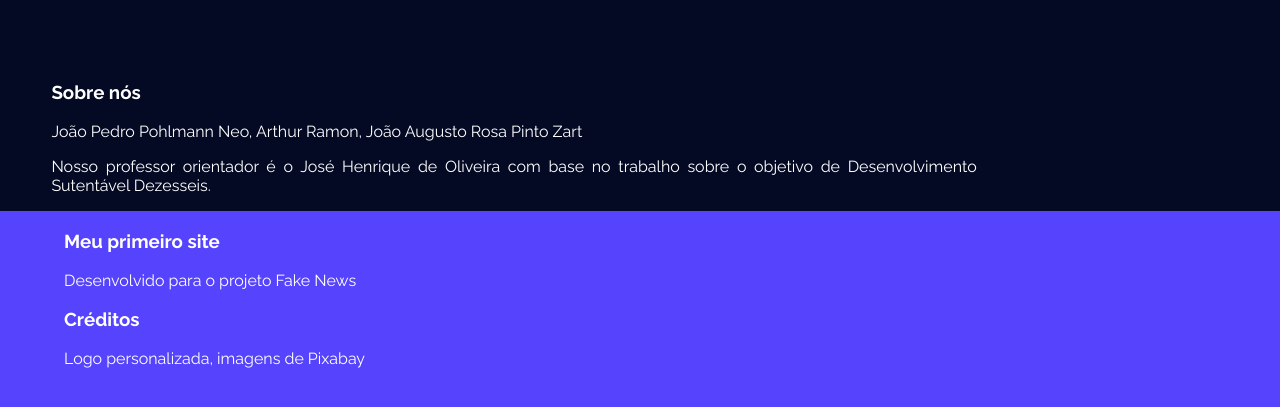
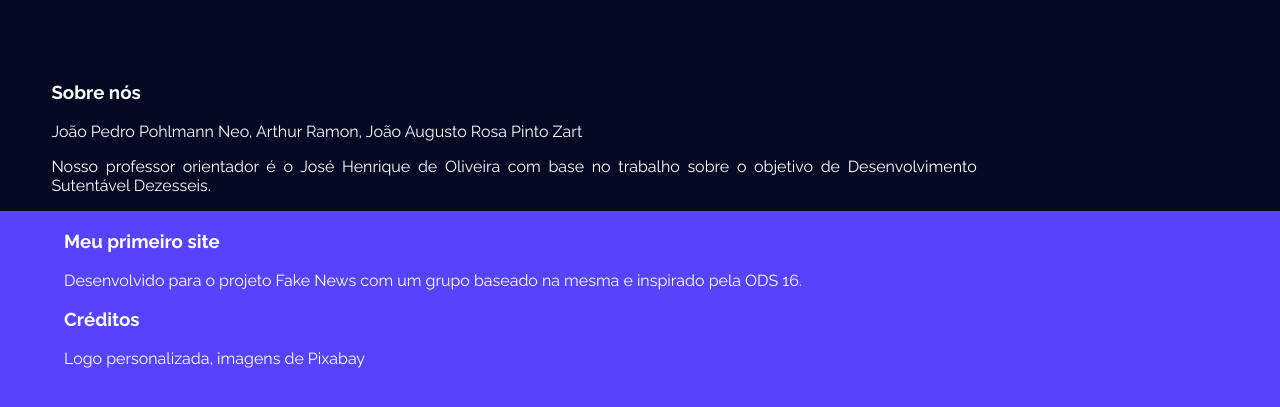
Before and after one commit to joaopohlmannneo7/atlasnews, a plain HTML site: page index.html in a window 1280 px wide. Shown: the part 2621-3028 px from the top of the page. Drawn offline with nearby package versions, Linux system fonts and the light colour scheme; a web font is replaced by a local one.

Commit message:
Update index.html

```diff
--- a/index.html
+++ b/index.html
@@ -121,7 +121,7 @@
         <footer>
             <div class="coluna dois">
                 <h3>Meu primeiro site</h3>
-                <p> Desenvolvido para o projeto Fake News</p>
+                <p> Desenvolvido para o projeto Fake News com um grupo baseado na mesma e inspirado pela ODS 16.</p>
             </div>
             <div class="coluna dois">
                 <h3>Créditos</h3>
```
